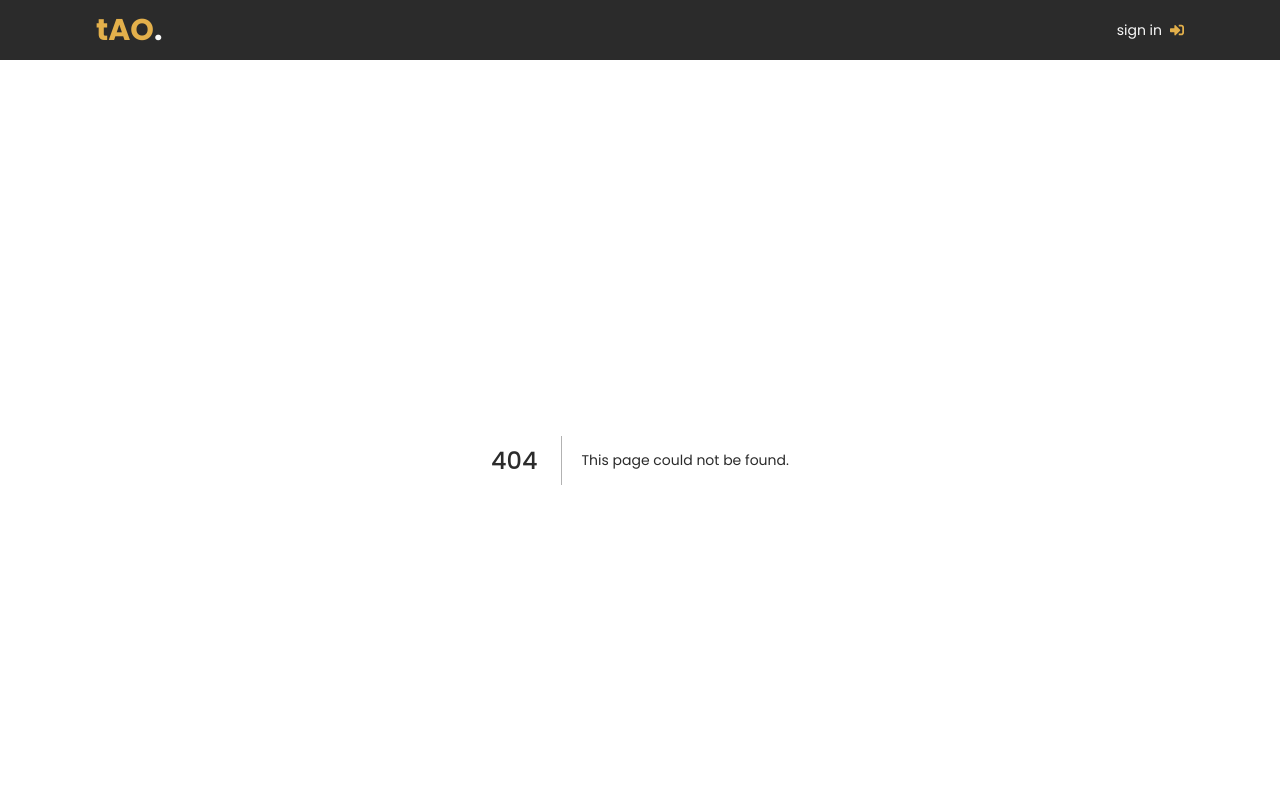
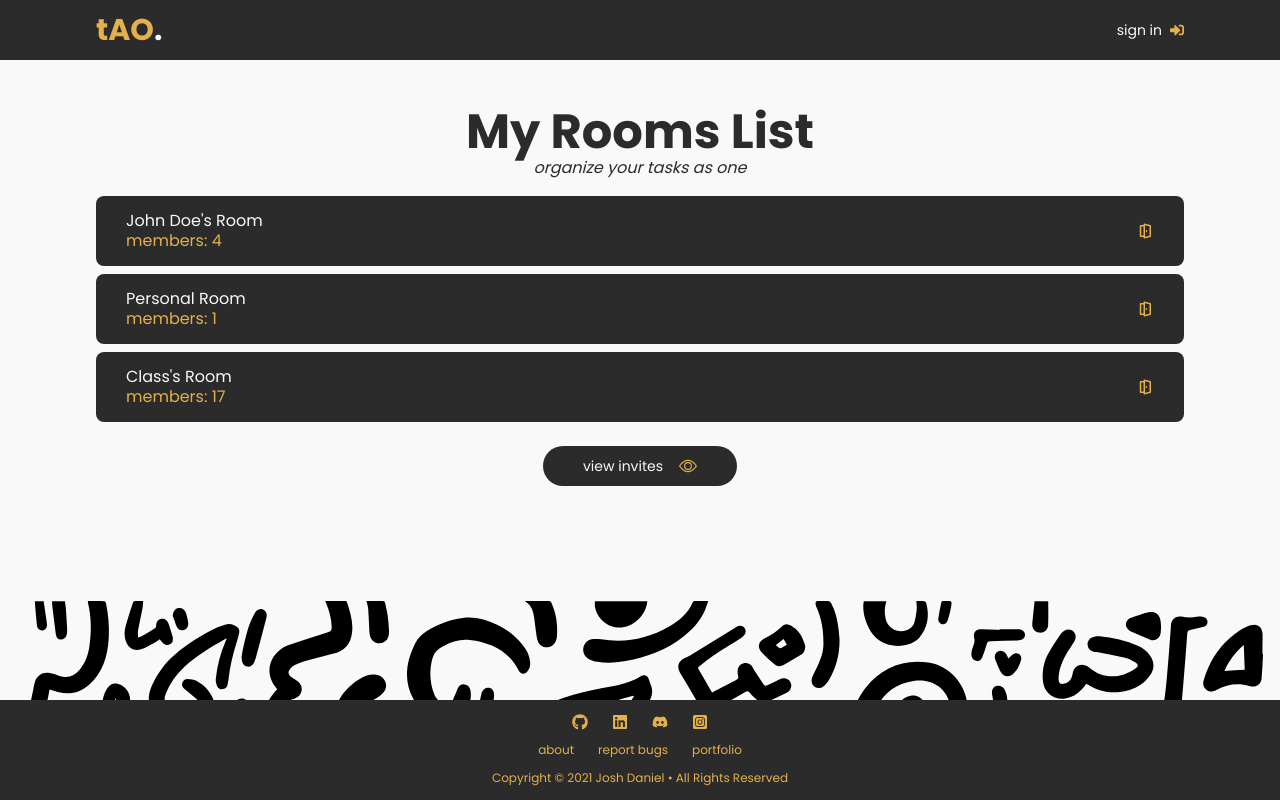
Before and after one commit to joshxfi/track-as-one, a Next.js app: page /rooms in a window 1280 px wide. Before the commit this address had no page. Shown: the top 800 px of the page. Built offline with nearby package versions, Linux system fonts and the light colour scheme.

Commit message:
Add Room List section & route

```diff
--- a/pages/create.tsx
+++ b/pages/create.tsx
@@ -14,7 +14,7 @@ const Create = () => {
         />
         <div className='inline-block mx-auto mt-6'>
           <button className='btn'>
-            <p className='mr-2'>create room</p>
+            <p className='mr-4'>create room</p>
             <BiDoorOpen className='icon' />
           </button>
         </div>
--- a/pages/join.tsx
+++ b/pages/join.tsx
@@ -14,7 +14,7 @@ const Join = () => {
         />
         <div className='inline-block mx-auto mt-6'>
           <button className='btn'>
-            <p className='mr-2'>join room</p>
+            <p className='mr-4'>join room</p>
             <VscSignIn className='icon' />
           </button>
         </div>
--- /dev/null
+++ b/pages/rooms.tsx
@@ -0,0 +1,45 @@
+import React from 'react';
+import { Header } from '../components/Header';
+import { BiDoorOpen } from 'react-icons/bi';
+import { BsEye } from 'react-icons/bs';
+import Link from 'next/link';
+
+interface RoomListSchema {
+  roomName: string;
+  members: number;
+}
+
+const roomList: RoomListSchema[] = [
+  { roomName: "John Doe's Room", members: 4 },
+  { roomName: 'Personal Room', members: 1 },
+  { roomName: "Class's Room", members: 17 },
+];
+
+const Rooms = () => {
+  return (
+    <section className='wrap'>
+      <Header title='My Rooms List' />
+      <div className='w-full mb-4'>
+        {roomList.map(room => (
+          <div className='flex justify-between items-center px-[30px] h-[70px] rounded-lg mb-2 bg-primary text-secondary'>
+            <div className='leading-5'>
+              <p className='text-f9'>{room.roomName}</p>
+              <p>members: {room.members}</p>
+            </div>
+
+            <BiDoorOpen className='icon' />
+          </div>
+        ))}
+      </div>
+
+      <Link href='/invites' passHref>
+        <button className='btn'>
+          <p className='mr-4'>view invites</p>
+          <BsEye className='icon' />
+        </button>
+      </Link>
+    </section>
+  );
+};
+
+export default Rooms;
```
